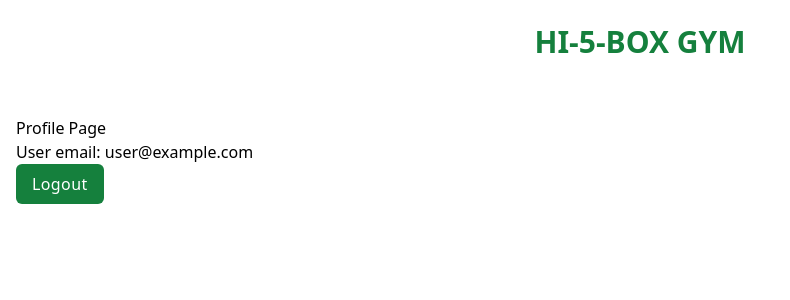
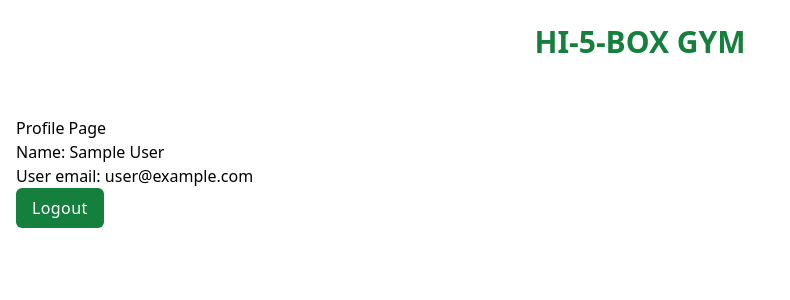
Before and after one commit to augustcolonna/HI5BOXAPP, a React (Create React App) app: page /profile in a window 1280 px wide. Shown: the top 300 px of the page, without its empty margins (0-790 px from the left). Built offline with nearby package versions, Linux system fonts and the light colour scheme; no server answers; sample sign-in values are in the browser's storage.

Commit message:
solving calendar componenet, will use the dashboard for this

```diff
--- a/package.json
+++ b/package.json
@@ -15,6 +15,8 @@
     "react-google-button": "^0.7.2",
     "react-router-dom": "^6.14.2",
     "react-scripts": "5.0.1",
+    "react-timezone-select": "^2.1.2",
+    "react-toastify": "^9.1.3",
     "web-vitals": "^2.1.4"
   },
   "scripts": {
--- a/src/App.jsx
+++ b/src/App.jsx
@@ -5,6 +5,8 @@ import Profile from "./components/Profile";
 import PrivateRoute from './components/PrivateRoute'
 import { Routes, Route } from "react-router-dom";
 import { AuthContextProvider } from "./contexts/AuthContext";
+
+
 
 function App() {
   return (
--- /dev/null
+++ b/src/components/Dashboard.jsx
@@ -0,0 +1,9 @@
+import React from 'react'
+
+function Dashboard() {
+  return (
+    <div>Dashboard</div>
+  )
+}
+
+export default Dashboard
--- a/src/components/Profile.jsx
+++ b/src/components/Profile.jsx
@@ -1,6 +1,6 @@
 import React from "react";
 import { UserAuth } from "../contexts/AuthContext";
-import { useNavigate } from "react-router-dom";
+import { Link, useNavigate } from "react-router-dom";
 
 
 function Profile() {
@@ -20,6 +20,7 @@ function Profile() {
   return (
     <div className="max-w-screen mx-auto my-10 p-4">
       <h1>Profile Page</h1>
+      <p>Name: {user && user.displayName}</p>
       <p>User email: {user && user.email} </p>
       <button
         onClick={handleLogout}
--- a/src/contexts/AuthContext.js
+++ b/src/contexts/AuthContext.js
@@ -3,7 +3,6 @@ import {
   createUserWithEmailAndPassword,
   signInWithEmailAndPassword,
   GoogleAuthProvider,
-  signInWithPopup,
   signOut,
   onAuthStateChanged,
   signInWithRedirect,
--- a/src/firebase.js
+++ b/src/firebase.js
@@ -3,6 +3,7 @@ import { initializeApp } from "firebase/app";
 import { getAuth } from "firebase/auth";
 // TODO: Add SDKs for Firebase products that you want to use
 // https://firebase.google.com/docs/web/setup#available-libraries
+
 
 // Your web app's Firebase configuration
 const firebaseConfig = {
@@ -10,7 +11,7 @@ const firebaseConfig = {
   authDomain: "hi5boxapp.firebaseapp.com",
   projectId: "hi5boxapp",
   storageBucket: "hi5boxapp.appspot.com",
-  messagingSenderId: "466375421019",
+  messagingSenderId: "466375421019" ,
   appId: "1:466375421019:web:49b786f14ce208e217637e"
 };
 
```
Also changed, not shown: 2 other files (tests, documents, lock files or other folders).
